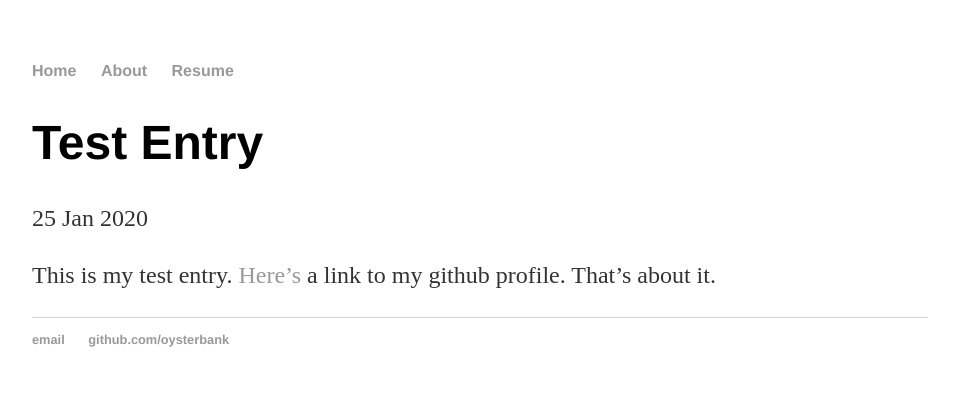
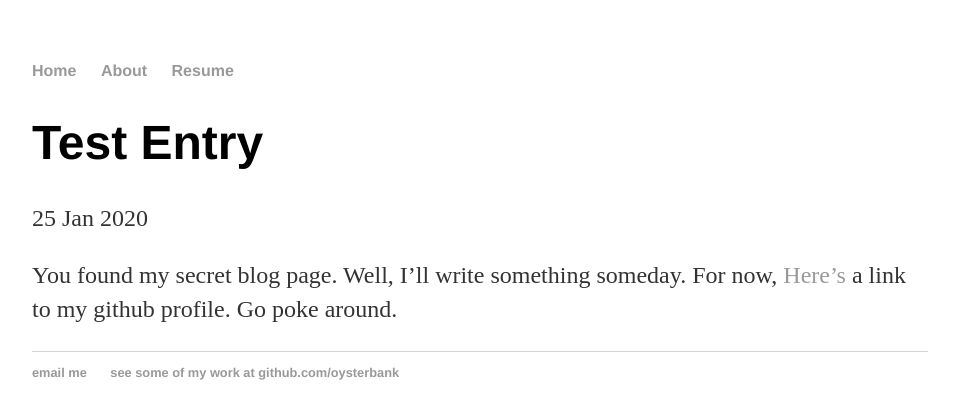
Before and after one commit to oysterbank/oysterbank.github.io, a Jekyll site: the page built from _posts/2020-01-25-test-entry.md, in a window 1280 px wide. Shown: the top 419 px of the page, without its empty margins (160-1119 px from the left). Built offline with Jekyll 4.4.1, drawn with Linux system fonts in a browser that asks for light colours.

Commit message:
small fixes to website layout.

```diff
--- a/_layouts/default.html
+++ b/_layouts/default.html
@@ -25,8 +25,8 @@
 
   <footer>
    <ul>
-   <li><a href="mailto:krislaratta@gmail.com">email</a></li>
-   <li><a href="https://github.com/oysterbank">github.com/oysterbank</a></li>
+   <li><a href="mailto:krislaratta@gmail.com">email me</a></li>
+   <li><a href="https://github.com/oysterbank">see some of my work at github.com/oysterbank</a></li>
    </ul>
   </footer>
   </body>
--- a/_posts/2020-01-25-test-entry.md
+++ b/_posts/2020-01-25-test-entry.md
@@ -4,4 +4,5 @@ title: "Test Entry"
 date: 2020-01-25
 ---
 
-This is my test entry. [Here's](https://github.com/oysterbank) a link to my github profile. That's about it.
+You found my secret blog page. Well, I'll write something someday.
+For now, [Here's](https://github.com/oysterbank) a link to my github profile. Go poke around.
--- a/cv/index.html
+++ b/cv/index.html
@@ -1,15 +1,15 @@
 ---
 layout: default
-title: Resume - Kris Laratta
+title: Resume
 ---
 
 <div class="cv">
-	<a href="#" class="download" title="Download Resume as PDF">Download Resume</a>
+	<!-- <a href="#" class="download" title="Download Resume as PDF">Download Resume</a> -->
 	<h1>Kris Laratta</h1>
 	<address>
 	<!-- Street Address<br>
 	City State 12345<br> -->
-	Portland, OR
+	Portland, OR<br>
 	<abbr title="phone">P:</abbr> (607) 592-5862<br>
 	<span class="obfuscate">krislaratta@gmail.com</span>
 	</address>
```
